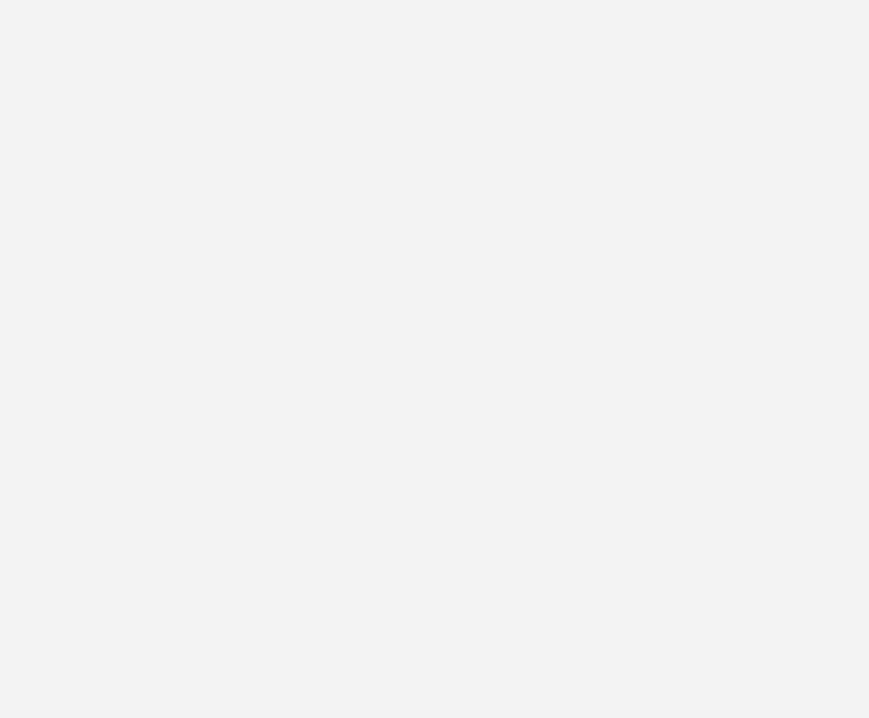
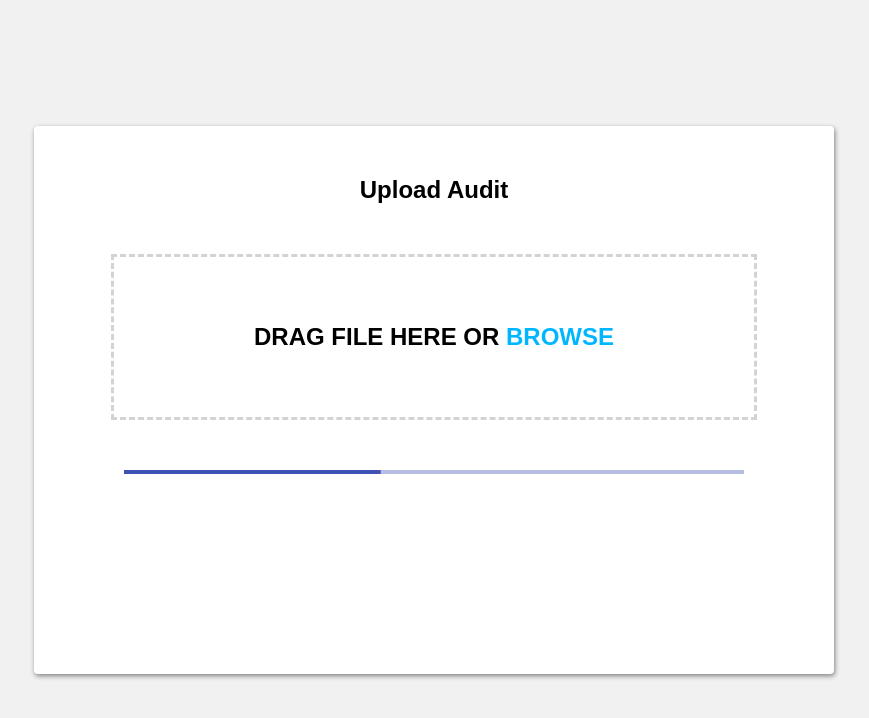
Before and after one commit to JmAlega/degree_dashboard, a React (Create React App) app in the folder degree-dashboard/: page /upload-audit in a window 1280 px wide. Shown: the top 718 px of the page, without its empty margins (206-1075 px from the left). Built offline with nearby package versions, Linux system fonts and the light colour scheme; sample sign-in values are in the browser's storage.

Commit message:
Fixed css and added components

```diff
--- a/degree-dashboard/package.json
+++ b/degree-dashboard/package.json
@@ -9,6 +9,7 @@
     "@testing-library/user-event": "^7.1.2",
     "react": "^16.13.1",
     "react-dom": "^16.13.1",
+    "react-dropzone": "^11.2.3",
     "react-router-dom": "^5.2.0",
     "react-scripts": "^4.0.0"
   },
--- a/degree-dashboard/src/App.css
+++ b/degree-dashboard/src/App.css
@@ -1,3 +1,3 @@
 * {
-  background-color: rgb(243, 243, 243);
+  /* background-color: rgb(243, 243, 243); */
 }
--- a/degree-dashboard/src/App.js
+++ b/degree-dashboard/src/App.js
@@ -8,6 +8,7 @@ import SignUp from './Components/SignUp';
 import Index from './Components/Index';
 import CourseView from './Components/courseView/CourseView.js'
 import UploadDegree from './Components/uploadDegree/UploadDegree.js'
+import UploadAudit from './Components/uploadDegree/UploadAudit.js'
 
 
 function App() {
@@ -36,11 +37,19 @@ function App() {
         {/* Main Page */}
         <ProtectedRoute exact path='/' component={Index} />
 
+        {/* Course View */}
+        <ProtectedRoute path='/upload-audit-first-time' component={UploadDegree} />
+
+        {/* Course View */}
+        <ProtectedRoute path='/upload-audit' component={UploadAudit} />
+
         {/* Dashboard */}
         <ProtectedRoute path='/dashboard' component={Dashboard} />
 
         {/* Course View */}
         <ProtectedRoute path='/course-view' component={CourseView} />
+
+
       </Switch>
 
     </Router>
--- /dev/null
+++ b/degree-dashboard/src/Components/uploadDegree/DropZone.js
@@ -0,0 +1,37 @@
+import React, {useState} from 'react'
+import { useDropzone } from 'react-dropzone'
+import styles from "./UploadAudit.module.css"
+
+function DropZone() {
+  const [files, setFiles] = useState([])
+
+  const {getRootProps, getInputProps} = useDropzone({
+    onDrop: (acceptedFiles) => {
+      setFiles(
+        acceptedFiles.map((file) => Object.assign(file, {
+          preview: URL.createObjectURL(file)
+        }))
+      )
+    }
+  })
+
+  const file = files.map((file) => (
+    <div key={file.name}>
+      {file.name}
+    </div>
+  ))
+
+  return (
+    <div>
+      <div {...getRootProps()} className={styles.dropArea}>
+        <input {...getInputProps()} />
+        <h2 className={styles.dropText}>DRAG FILE HERE OR <span className={styles.browse}>BROWSE</span></h2>
+      </div>
+      <div className={styles.fileName}>{file}</div>
+    </div>
+
+  )
+
+}
+
+export default DropZone;
--- /dev/null
+++ b/degree-dashboard/src/Components/uploadDegree/LinearDeterminate.js
@@ -0,0 +1,36 @@
+import React from 'react';
+import { makeStyles } from '@material-ui/core/styles';
+import LinearProgress from '@material-ui/core/LinearProgress';
+
+const useStyles = makeStyles({
+  root: {
+    width: '100%',
+  },
+});
+
+export default function LinearDeterminate() {
+  const classes = useStyles();
+  const [progress, setProgress] = React.useState(0);
+
+  React.useEffect(() => {
+    const timer = setInterval(() => {
+      setProgress((oldProgress) => {
+        if (oldProgress === 100) {
+          return 0;
+        }
+        const diff = Math.random() * 10;
+        return Math.min(oldProgress + diff, 100);
+      });
+    }, 500);
+
+    return () => {
+      clearInterval(timer);
+    };
+  }, []);
+
+  return (
+    <div className={classes.root}>
+      <LinearProgress color="primary" variant="determinate" value={progress} />
+    </div>
+  );
+}
--- /dev/null
+++ b/degree-dashboard/src/Components/uploadDegree/UploadAudit.js
@@ -0,0 +1,24 @@
+import React from 'react';
+import styles from "./UploadAudit.module.css"
+import LinearDeterminate from "./LinearDeterminate.js"
+import DropZone from "./DropZone.js"
+
+
+function UploadAudit () {
+  return (
+    <div className={styles.uploadAuditPage}>
+      <div className={styles.box}>
+        <h2 className={styles.title}>Upload Audit</h2>
+
+        <DropZone/>
+
+        <div className={styles.progress}>
+          <LinearDeterminate/>
+        </div>
+
+      </div>
+    </div>
+  )
+}
+
+export default UploadAudit;
--- /dev/null
+++ b/degree-dashboard/src/Components/uploadDegree/UploadAudit.module.css
@@ -0,0 +1,73 @@
+.uploadAuditPage {
+  display: flex;
+  align-items: center;
+  justify-content: center;
+  background-color: rgb(241, 241, 241);
+  position: relative;
+  height: 100vh;
+  width: 100vw;
+}
+
+.box {
+  background-color: white;
+  width: 800px;
+  margin-left: auto;
+  margin-right: auto;
+  border-radius: 4px;
+  box-shadow: 1px 2px 5px grey;
+  text-align: center;
+  align-items: center;
+  justify-content: center;
+}
+
+.title {
+  font-family: sans-serif;
+  margin-top: 50px;
+  margin-bottom: 50px;
+}
+
+.dropArea {
+  border: lightgray;
+  border-style: dashed;
+  height: 20vh;
+  width: 80%;
+  margin: auto;
+  margin-bottom: 50px;
+  cursor: pointer;
+  display: flex;
+  text-align: center;
+  align-items: center;
+  justify-content: center;
+}
+
+.dropArea:active {
+  outline: none;
+}
+
+.dropArea:focus {
+  outline: none;
+}
+
+.progress {
+  margin-bottom: 200px;
+  margin-left: 90px;
+  margin-right: 90px;
+}
+
+.fileName {
+  font-family: sans-serif;
+  font-weight: bold;
+  text-align: left;
+  margin-left: 90px;
+  margin-bottom: 20px;
+}
+
+.dropText {
+  font-family: sans-serif;
+  align-items: center;
+  cursor: pointer;
+}
+
+.browse {
+  color: rgb(0, 183, 255);
+}
--- a/degree-dashboard/src/components/uploadDegree/UploadDegree.js
+++ b/degree-dashboard/src/components/uploadDegree/UploadDegree.js
@@ -1,13 +1,13 @@
 import React from 'react';
 import styles from "./UploadDegree.module.css"
-// import { Link } from 'react-router-dom'
+import { Link } from 'react-router-dom'
 
 function UploadDegree () {
   return (
     <div className={styles.uploadPage}>
-      {/* <Link to=""> */}
+      <Link to='/upload-audit'>
         <button className={styles.upload}>Upload Audit</button>
-      {/* </Link> */}
+      </Link>
 
       {/* <Link to=""> */}
         <button className={styles.plan}>Plan Degree</button>
```
Also changed, not shown: 1 other file (tests, documents, lock files or other folders).
